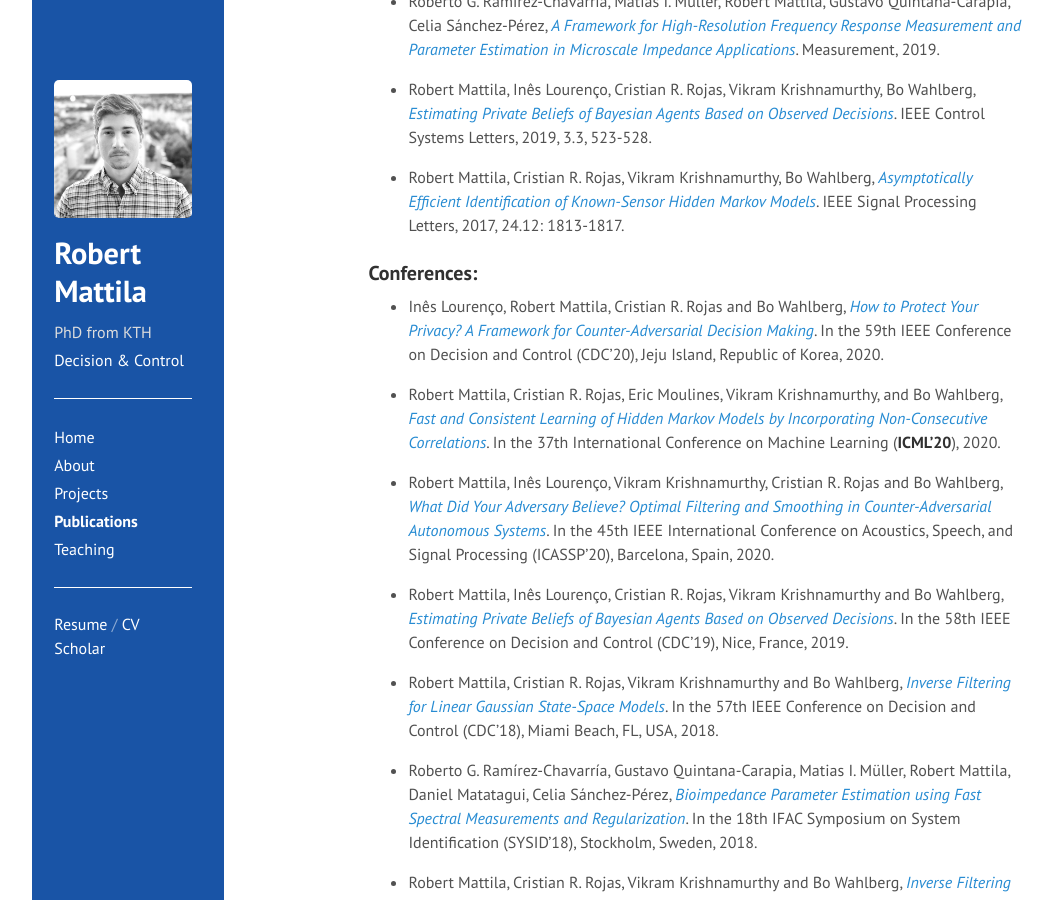
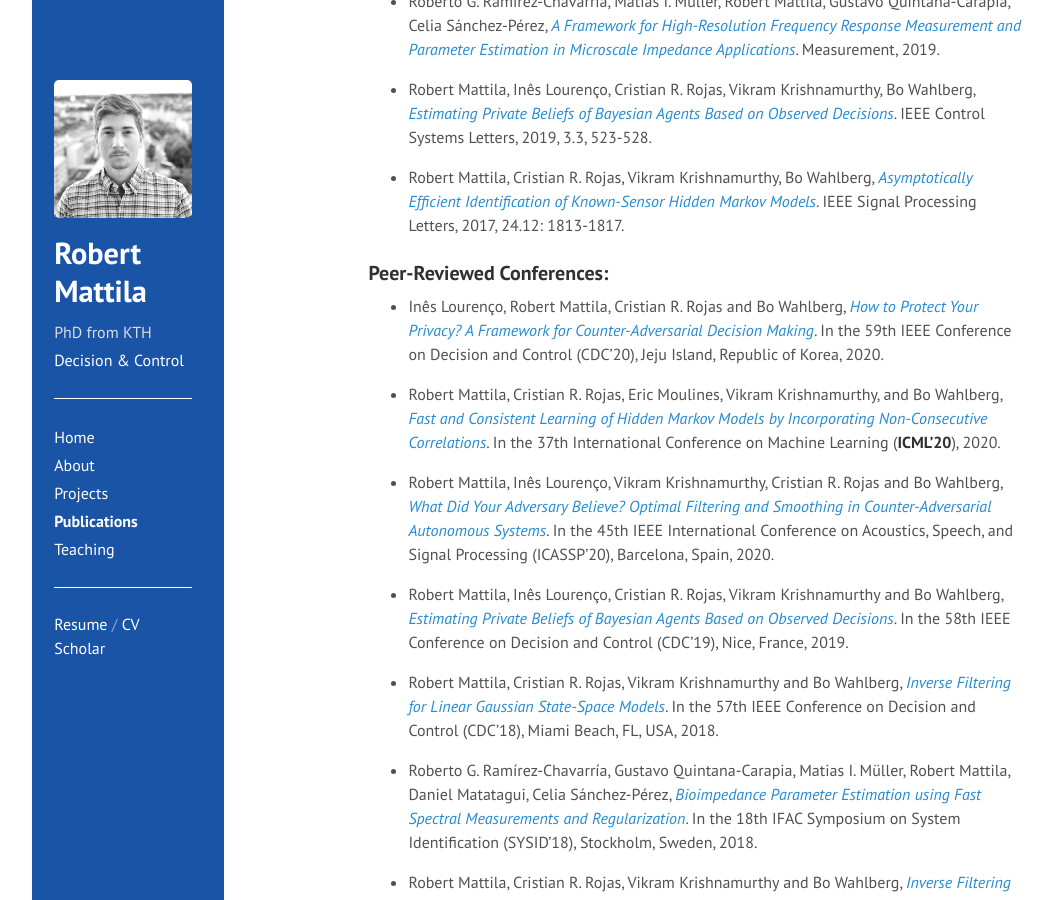
Before and after one commit to rmattila/rmattila.github.io, a Jekyll site: the page built from publications.md, in a window 1280 px wide and 900 px high, scrolled down 792 px. Shown: the whole window, without its empty margins (70-1123 px from the left). Built offline with Jekyll 4.4.1, drawn with Linux system fonts in a browser that asks for light colours; comment, search, counter and statistics services are not loaded.

Commit message:
clarification

```diff
--- a/publications.md
+++ b/publications.md
@@ -57,7 +57,7 @@ Efficient Identification of Known-Sensor Hidden Markov
 Models*](http://ieeexplore.ieee.org/document/8060991/).  IEEE Signal Processing Letters,
 2017, 24.12: 1813-1817.
 
-### Conferences:
+### Peer-Reviewed Conferences:
 
 
 * Inês Lourenço, Robert Mattila, Cristian R. Rojas and Bo Wahlberg, *[How to Protect Your
```
